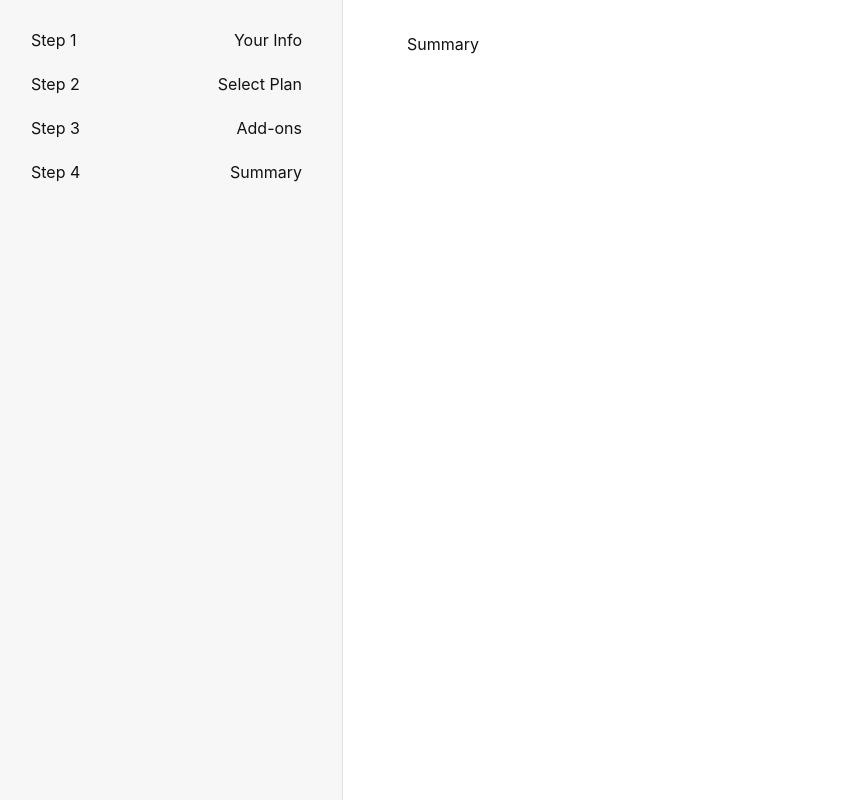
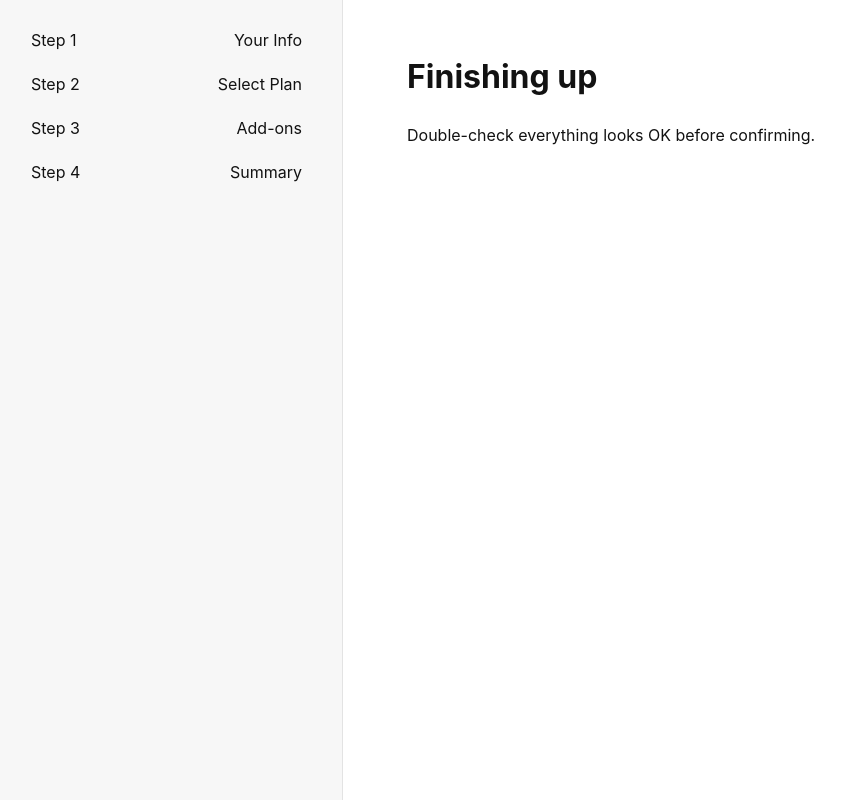
Before and after one commit to dchua-ch/multi-step-form, a React (Vite) app: page /summary in a window 1280 px wide. Shown: the whole page, without its empty margins (9-850 px from the left). Built offline with nearby package versions, Linux system fonts and the light colour scheme.

Commit message:
Update Summary.tsx

```diff
--- a/src/pages/Summary.tsx
+++ b/src/pages/Summary.tsx
@@ -1,7 +1,10 @@
 const Summary = () => {
-  return (
-    <div>Summary</div>
-  )
-}
+    return (
+        <>
+            <h1>Finishing up</h1>
+            <p>Double-check everything looks OK before confirming.</p>
+        </>
+    );
+};
 
-export default Summary
+export default Summary;
```
